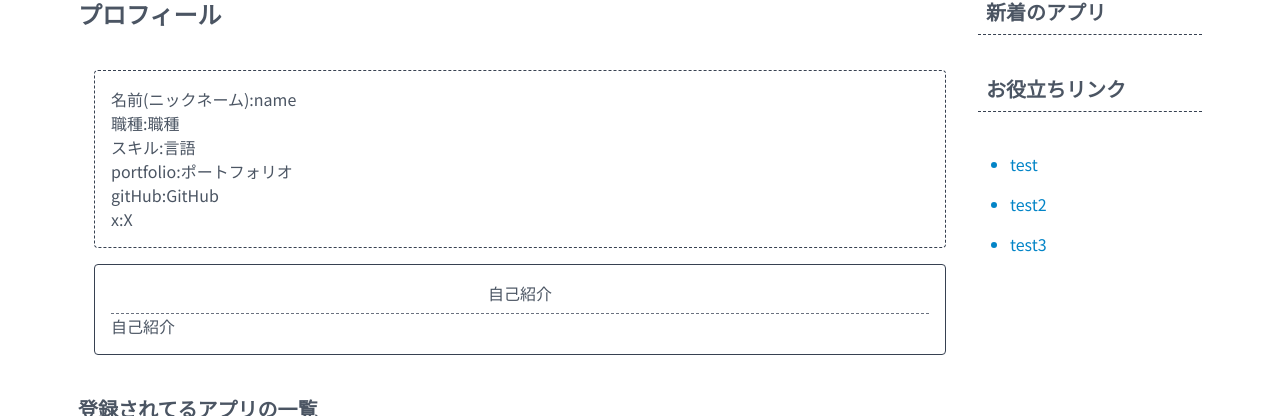
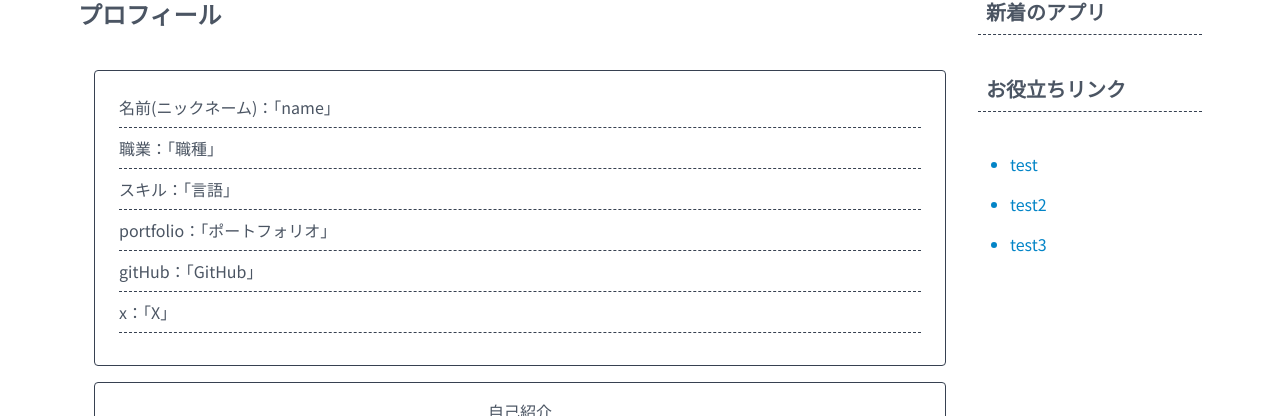
Before and after one commit to haru0354/web-app-introduction, a Next.js app: page /user/669e16cd03bbe8839f000000 in a window 1280 px wide. Shown: the part 172-588 px from the top of the page. Built offline with nearby package versions, Linux system fonts and the light colour scheme; no server answers; the database is empty.

Commit message:
profileコンポーネントでデータがなければ未登録を表示に変更

```diff
--- a/app/action/ActionProfile.ts
+++ b/app/action/ActionProfile.ts
@@ -1,5 +1,6 @@
 "use server"
 
+import { revalidatePath } from "next/cache";
 import prisma from "../lib/prisma";
 import { z } from "zod";
 
@@ -72,9 +73,10 @@
         },
       },
     });
-    return { message: "success" };
   } catch (error) {
     console.error("プロフィールの追加の際にエラーが発生しました。:", error);
     return { message: "プロフィールの追加の際にエラーが発生しました。" };
   }
+  revalidatePath("/dashboard")
+  return { message: "success" };
 };
--- a/app/components/Profile.tsx
+++ b/app/components/Profile.tsx
@@ -1,6 +1,8 @@
+import Link from "next/link";
+
 type ProfileProps = {
   userName: string | null;
-  profile: Profile | null;
+  profile: Profile;
 };
 
 type Profile = {
@@ -15,22 +17,36 @@
 const Profile: React.FC<ProfileProps> = ({ userName, profile }) => {
   return (
     <>
-      <ul className="m-4 p-4 border border-gray-700 border-dashed rounded">
-        {userName && <li>名前(ニックネーム):{userName}</li>}
-        {profile?.occupation && <li>職種:{profile.occupation}</li>}
-        {profile?.skill && <li>スキル:{profile.skill}</li>}
-        {profile?.portfolio && <li>portfolio:{profile.portfolio}</li>}
-        {profile?.gitHub && <li>gitHub:{profile.gitHub}</li>}
-        {profile?.x && <li>x:{profile.x}</li>}
-      </ul>
-      {profile?.selfIntroduction && (
-        <div className="m-4 p-4 border border-gray-700 rounded">
-          <p className="text-center pb-2 border-b border-gray-500 border-dashed">
-            自己紹介
-          </p>
-          {profile.selfIntroduction}
-        </div>
-      )}
+      <div className="m-4 p-6 border border-gray-700 rounded">
+        <ul>
+          <li className="pb-2 mb-2 border-b border-dashed border-gray-700">
+            名前(ニックネーム)：「{userName ? userName : "未登録"}」
+          </li>
+          <li className="pb-2 mb-2 border-b border-dashed  border-gray-700">
+            職業：「{profile.occupation ? profile.occupation : "未登録"}」
+          </li>
+          <li className="pb-2 mb-2 border-b border-dashed  border-gray-700">
+            スキル：「{profile.skill ? profile.skill : "未登録"}」
+          </li>
+          <li className="pb-2 mb-2 border-b border-dashed  border-gray-700">
+            portfolio：「{profile.portfolio ? profile.portfolio : "未登録"}」
+          </li>
+          <li className="pb-2 mb-2 border-b border-dashed  border-gray-700">
+            gitHub：「{profile.gitHub ? profile.gitHub : "未登録"}」
+          </li>
+          <li className="pb-2 mb-2 border-b border-dashed  border-gray-700">
+            x：「{profile.x ? profile.x : "未登録"}」
+          </li>
+        </ul>
+      </div>
+      <div className="m-4 p-4 border border-gray-700 rounded">
+        <p className="text-center pb-2 mb-4 border-b border-gray-500 border-dashed">
+          自己紹介
+        </p>
+        {profile.selfIntroduction
+          ? profile.selfIntroduction
+          : "登録されていません"}
+      </div>
     </>
   );
 };
```
